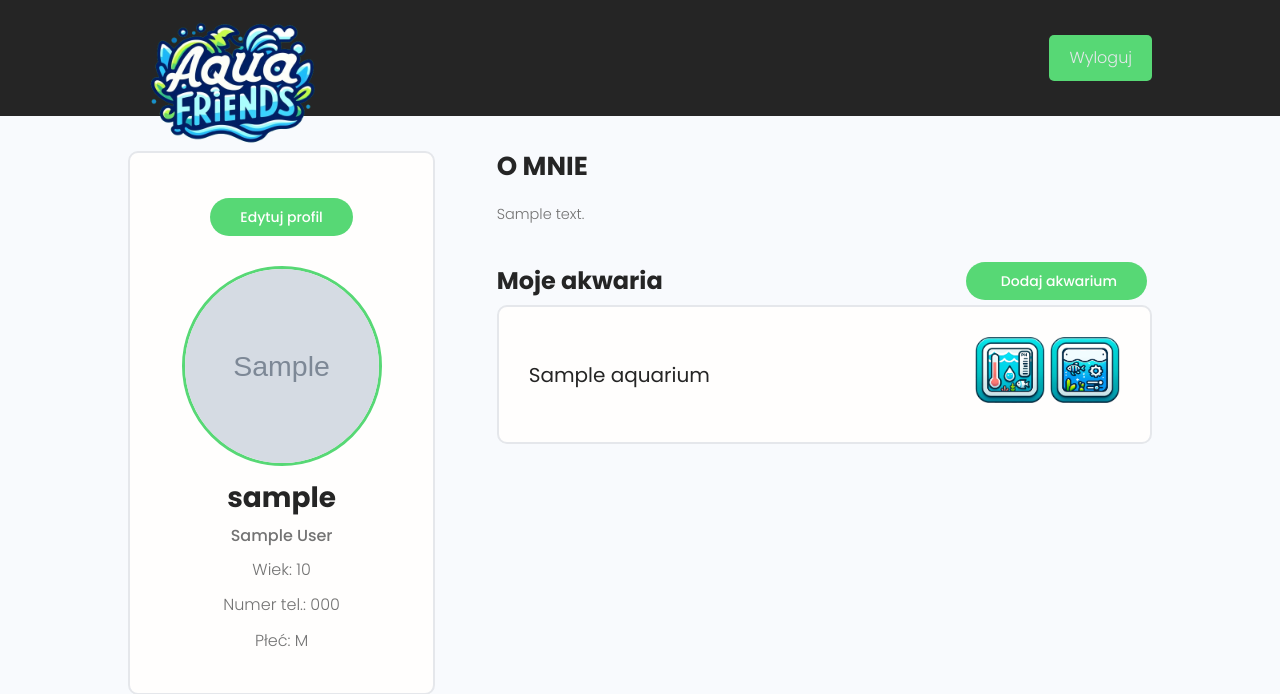
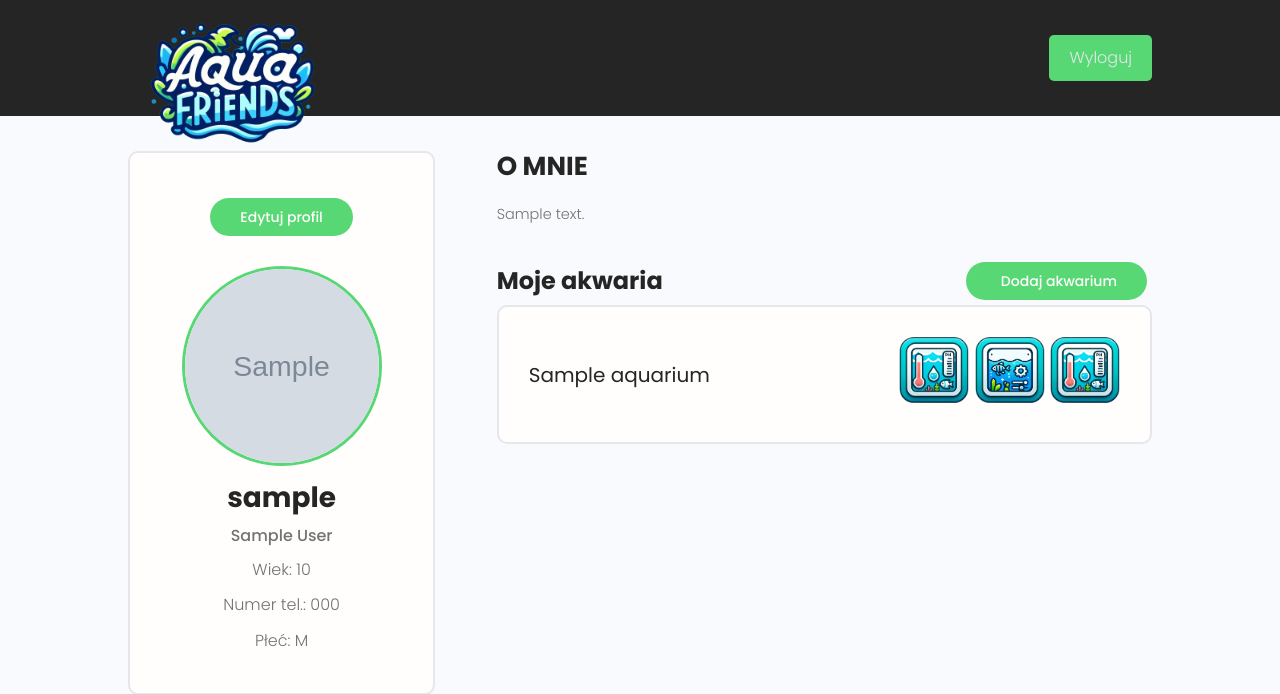
Before and after one commit to Mirek0206/AquaFriends, a Django app: page /account/ in a window 1280 px wide. Shown: the top 694 px of the page. Run offline with Django 4.2, Linux system fonts and the light colour scheme; a user stored in the database is signed in; tables that the repository leaves empty hold one stand-in row (values such as "Sample post"); grey boxes marked "Sample" are stand-in pictures; parts of the project's set-up code (start-up, migrations or seed data) failed here and were passed over; some libraries are stand-ins or nearby versions.

Commit message:
Migrations and aquarium history button fixed.

```diff
--- a/AquaAccount/templates/AquaAccount/account.html
+++ b/AquaAccount/templates/AquaAccount/account.html
@@ -47,11 +47,14 @@
                   <div onclick="toggleDetails('details-{{ aquarium_info.aquarium.id }}')" class="aquariums-list">
                       {{ aquarium_info.aquarium.name }}
                       <div>
-                        <a href="{% url 'AquaMonitor:user_aquariums_and_parameters' %}" class="avatar--md">
+                        <a href="{% url 'AquaMonitor:user_aquariums_and_parameters' aquarium_info.aquarium.id %}" class="avatar--md">
                           <img src="{% static 'images/measurement.png' %}" alt="Sprawdź parametry"/>
                         </a>
                         <a href="{% url 'AquaLife:edit_aquarium' aquarium_info.aquarium.id %}" class="avatar--md">
                           <img src="{% static 'images/parameters.png' %}" alt="Dodaj akwarium"/>
+                        </a>
+                        <a href="{% url 'AquaMaker:history_aquarium' aquarium_info.aquarium.id %}" class="avatar--md">
+                          <img src="{% static 'images/measurement.png' %}" alt="Historia"/>
                         </a>
                       </div>
                   </div>
```
Also changed, not shown: AquaAccount/migrations/0001_initial.py, AquaAdminPanel/migrations/__init__.py (deleted), AquaLife/migrations/0001_initial.py, AquaLife/migrations/0002_historicalfish.py (deleted), AquaMaker/migrations/0001_initial.py, AquaMaker/migrations/0003_heater_max_volume_heater_min_volume_light_max_volume_and_more.py (deleted), AquaMaker/migrations/0003_historicalaquarium.py (deleted), AquaMaker/migrations/0004_historicalaquarium_filters.py (deleted), AquaMaker/migrations/0005_merge_20240614_1754.py (deleted), AquaMonitor/migrations/0001_initial.py, AquaViewMatchShare/migrations/0001_initial.py.
